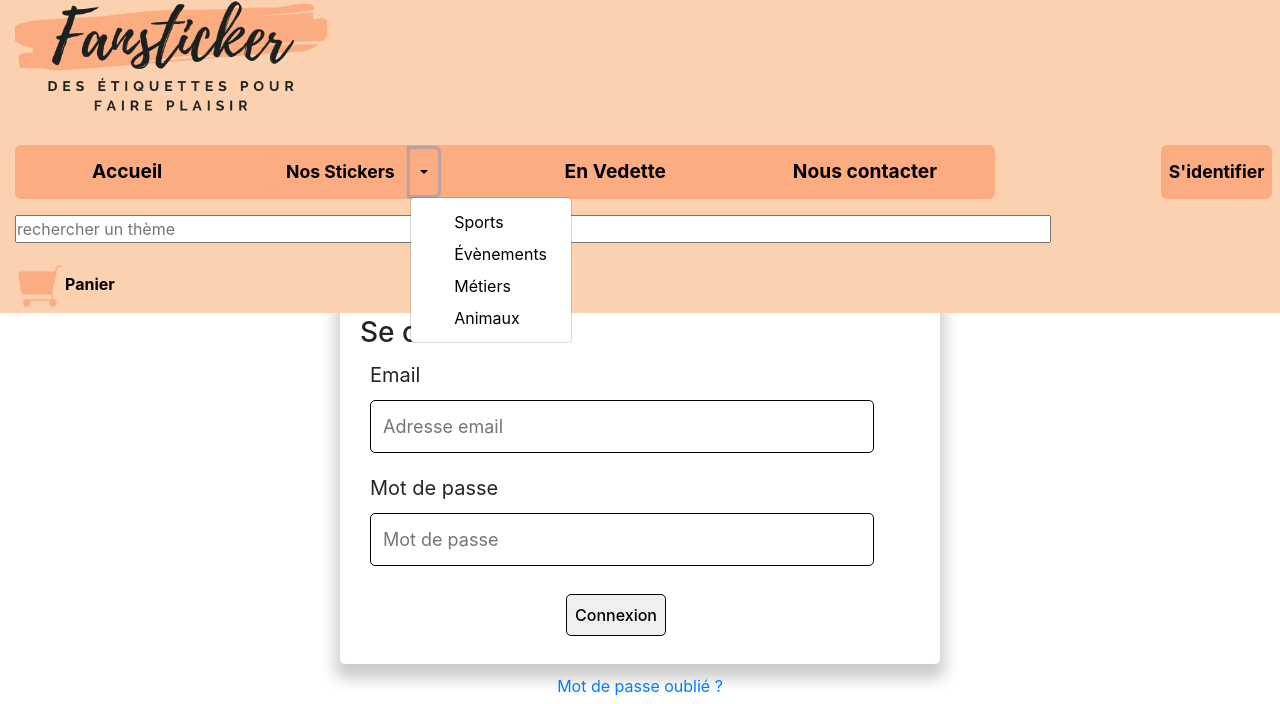
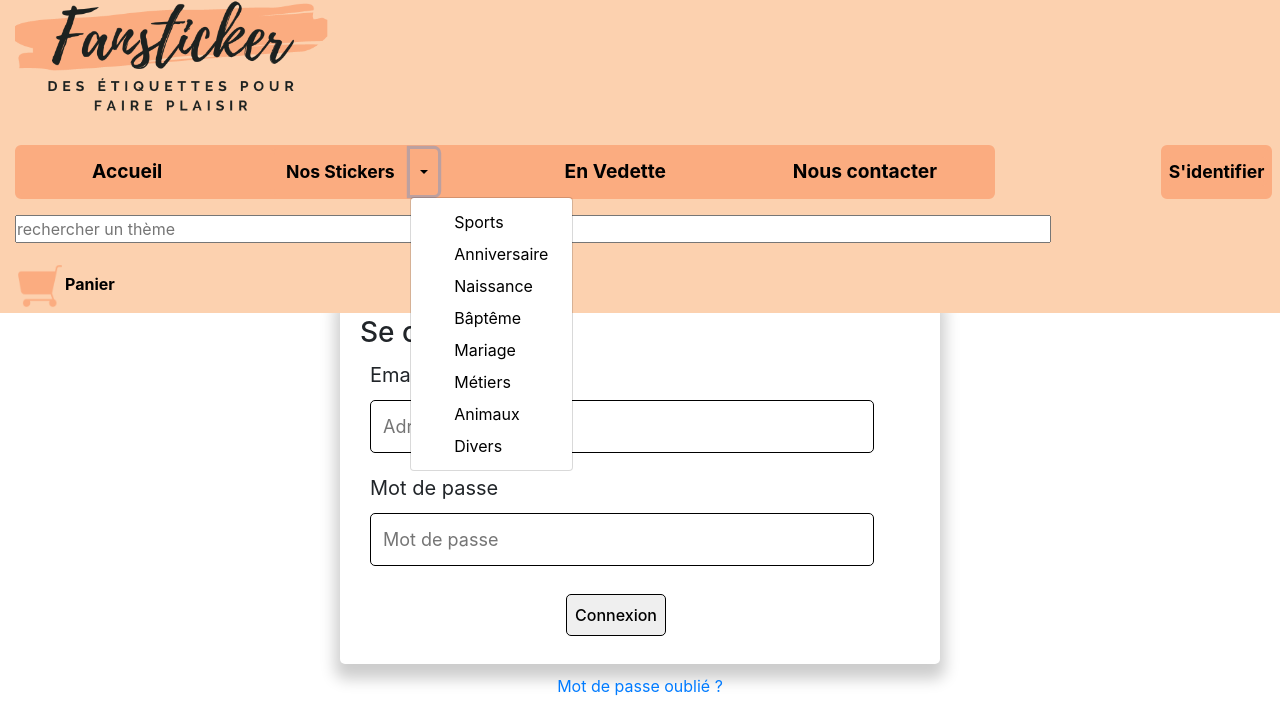
Before and after one commit to pierre-alexandre-detollenaere/Fansticker, a PHP site: page /connexion.php in a window 1280 px wide, after a click on "Toggle Dropdown". Shown: the top 704 px of the page. Run offline with PHP 8.4, Linux system fonts and the light colour scheme; some libraries are stand-ins or nearby versions.

Commit message:
extension liste thèmes

```diff
--- a/includes/header.php
+++ b/includes/header.php
@@ -23,9 +23,13 @@
                 <div class="dropdown-menu bouton">
                     <!-- Dropdown menu links -->
                     <button class="dropdown-item" type="button"><a href="./theme_sport.php">Sports</a></button>
-                    <button class="dropdown-item" type="button"><a href="#">Évènements</a></button>
+                    <button class="dropdown-item" type="button"><a href="#">Anniversaire</a></button>
+                    <button class="dropdown-item" type="button"><a href="#">Naissance</a></button>
+                    <button class="dropdown-item" type="button"><a href="#">Bâptême</a></button>
+                    <button class="dropdown-item" type="button"><a href="#">Mariage</a></button>
                     <button class="dropdown-item" type="button"><a href="./theme_metier.php">Métiers</a></button>
                     <button class="dropdown-item" type="button"><a href="#">Animaux</a></button>
+                    <button class="dropdown-item" type="button"><a href="#">Divers</a></button>
                 </div>
             </div>
             </li>
```
